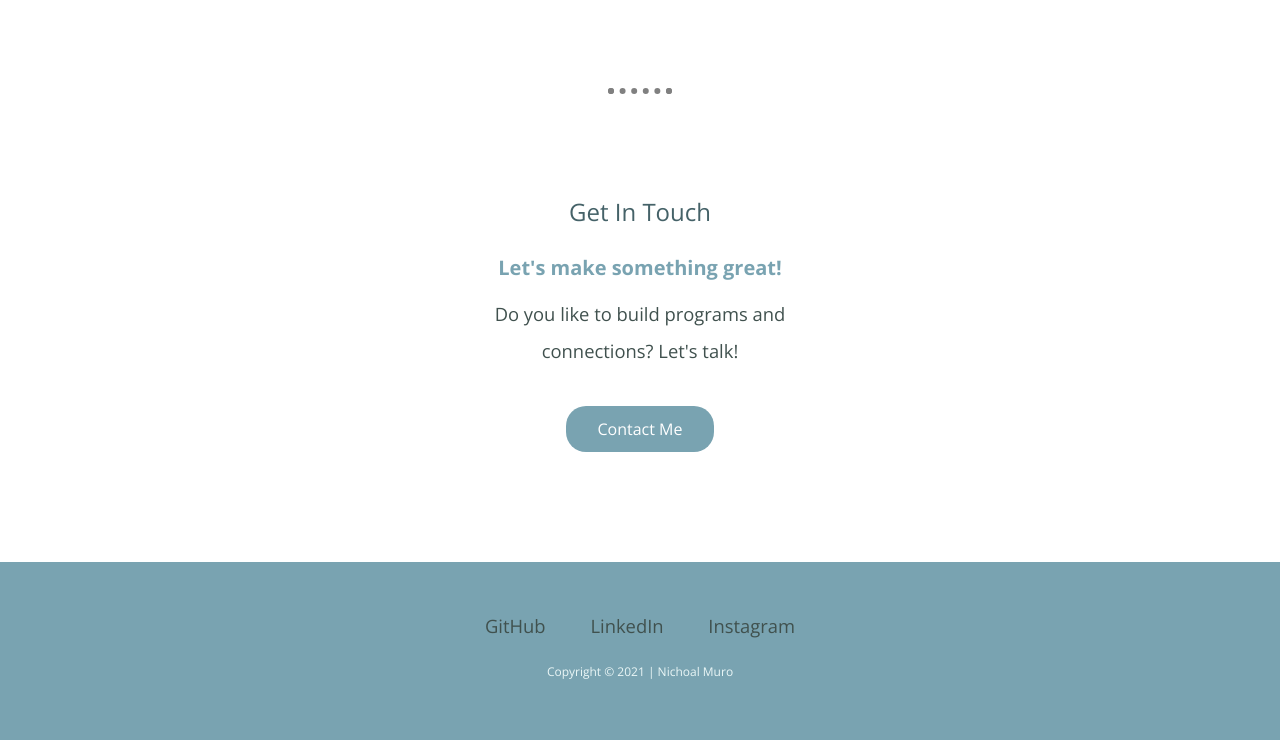
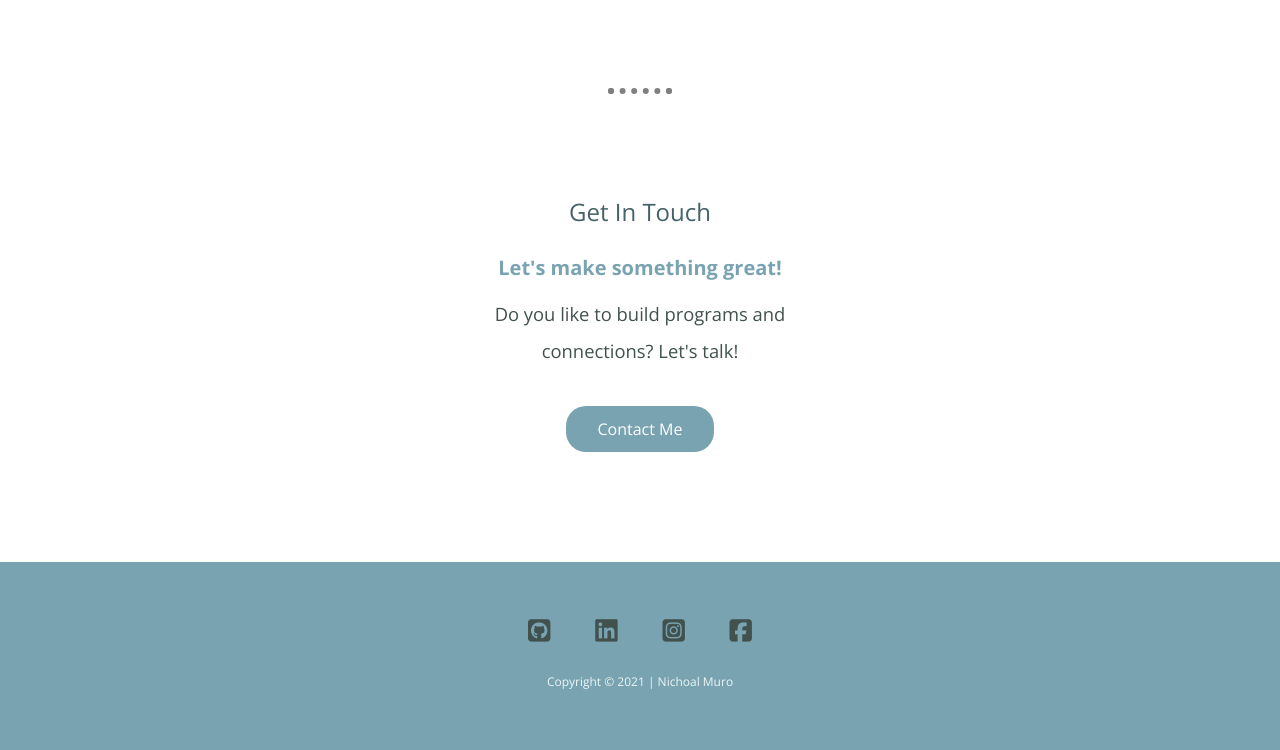
Before and after one commit to nichoalm/my-site, a plain HTML site: page index.html in a window 1280 px wide. Shown: the part 4153-4903 px from the top of the page. Drawn offline with nearby package versions, Linux system fonts and the light colour scheme.

Commit message:
updated contact section

```diff
--- a/css/styles.css
+++ b/css/styles.css
@@ -227,6 +227,10 @@ color: #456268;
   margin: auto;
 }
 
+.footer-link{
+  font-size: 1.6rem;
+}
+
 .mt-3{
   margin-top: 30px;
 }
--- a/index.html
+++ b/index.html
@@ -193,9 +193,10 @@
   </div>
 
   <div class="bottom-container" id="cta">
-    <a class="footer-link" href="https://github.com/nichoalm">GitHub</a>
-    <a class="footer-link" href="https://www.linkedin.com/in/nichoalmuro/">LinkedIn</a>
-    <a class="footer-link" href="https://www.instagram.com/_nichoal/">Instagram</a>
+    <a class="footer-link" href="https://github.com/nichoalm"><i class="fab fa-github-square"></i></a>
+    <a class="footer-link" href="https://www.linkedin.com/in/nichoalmuro/"><i class="fab fa-linkedin"></i></a>
+    <a class="footer-link" href="https://www.instagram.com/_nichoal/"><i class="fab fa-instagram-square"></i></a>
+    <a class="footer-link" href="https://www.facebook.com/profile.php?id=100005391346190"><i class="fab fa-facebook-square"></i></a>
     <p class="copyright">Copyright © 2021 | Nichoal Muro</p>
   </div>
 </body>
```
